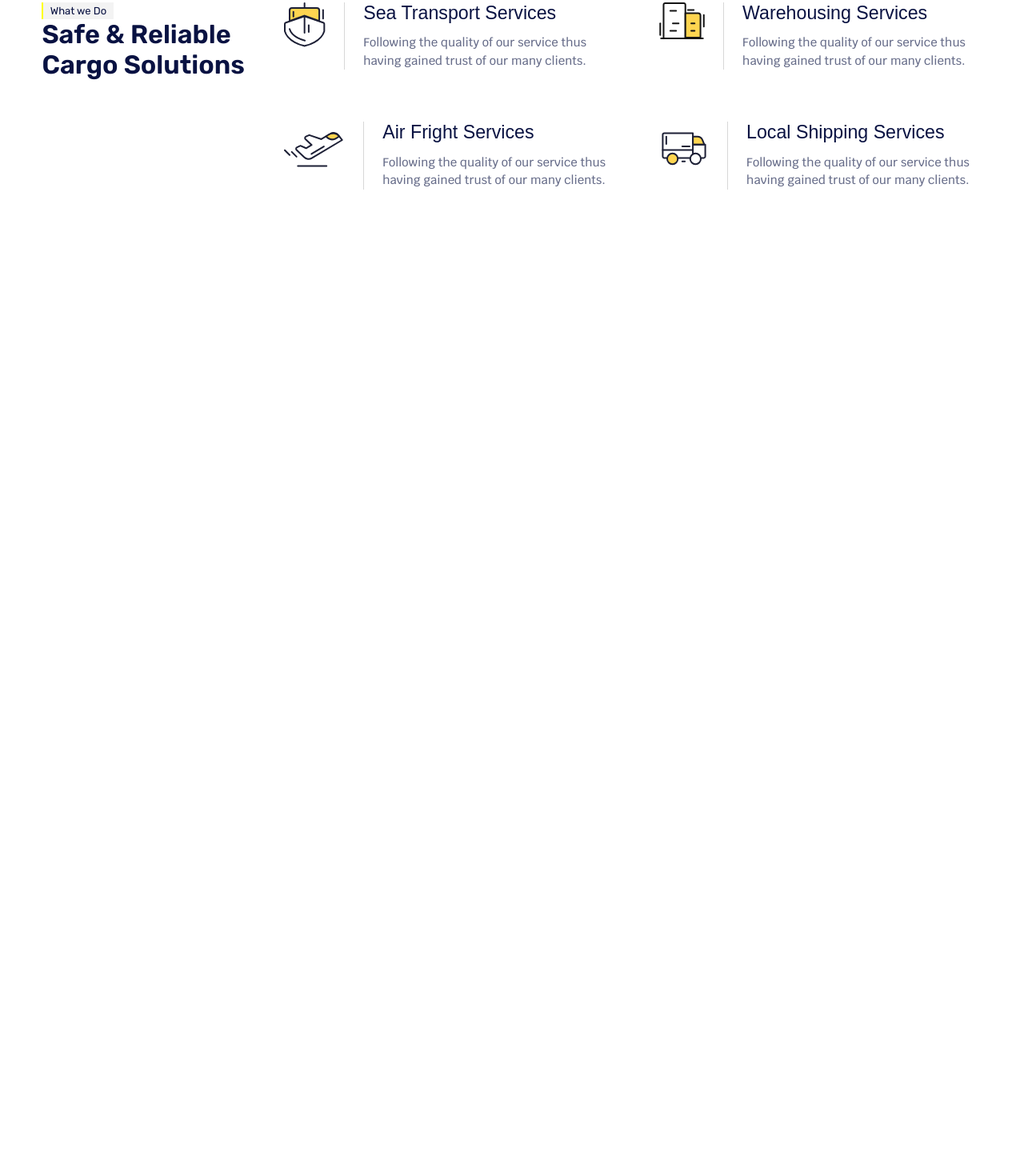
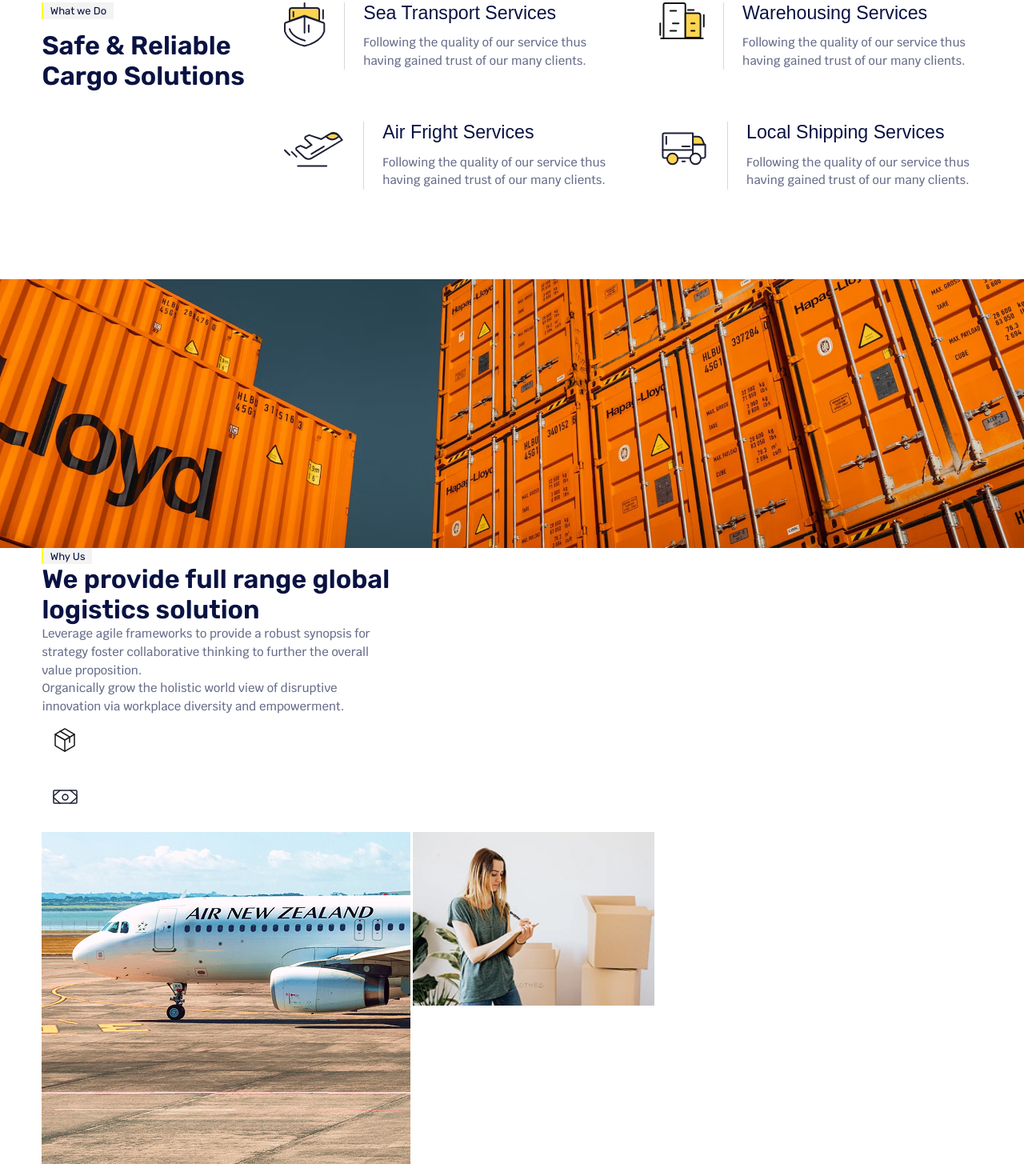
Before and after one commit to UmerNaZavode/transitflow-html, a website built with Vite: page index.html in a window 1280 px wide. Shown: the part 1044-2499 px from the top of the page at 80% size. Before the commit the page ends 1405 px from the top, so only its background shows below. Built offline with nearby package versions, Linux system fonts and the light colour scheme; files whose address does not match are found by name.

Commit message:
why us section marking

```diff
--- a/partials/home-intro.html
+++ b/partials/home-intro.html
@@ -2,7 +2,7 @@
   <img src="./../src/img/home-page/home-intro.jpg" alt="" class="home-intro__img" />
   <div class="home-intro__wrapper container">
     <div class="home-intro__body">
-      <div class="home-intro__tag tag">Logistics & Supply Chain Solutions</div>
+      <div class="home-intro__tag tag tag--alt">Logistics & Supply Chain Solutions</div>
       <h1 class="home-intro__title">
         Your Gateway<br />
         to any Destination<br />
@@ -13,7 +13,7 @@
         no, iaculis vehicula ipsum. Nunc faucibus, nisl id dapibus finibus, enim<br />
         diam interdum nulla, sed laoreet risus lectus.
       </p>
-      <button class="home-intro__button button button__yellow">
+      <button class="home-intro__button button button--yellow">
         <a href="/">Explore More</a>
       </button>
     </div>
--- /dev/null
+++ b/partials/icons/icon-box.html
@@ -0,0 +1,10 @@
+<svg width="58" height="58" viewBox="0 0 58 58" fill="none" xmlns="http://www.w3.org/2000/svg">
+  <circle cx="29" cy="29" r="29" fill="url(#paint0_linear_1_4414)" />
+  <path
+    d="M41 37.4598V24.5402C40.999 24.3536 40.9512 24.1705 40.8612 24.0095C40.7712 23.8484 40.6423 23.7151 40.4875 23.623L29.4875 17.1369C29.3393 17.0472 29.1711 17 29 17C28.8289 17 28.6607 17.0472 28.5125 17.1369L17.5125 23.623C17.3577 23.7151 17.2288 23.8484 17.1388 24.0095C17.0488 24.1705 17.001 24.3536 17 24.5402V37.4598C17.001 37.6464 17.0488 37.8295 17.1388 37.9905C17.2288 38.1516 17.3577 38.2849 17.5125 38.377L28.5125 44.8631C28.6607 44.9528 28.8289 45 29 45C29.1711 45 29.3393 44.9528 29.4875 44.8631L40.4875 38.377C40.6423 38.2849 40.7712 38.1516 40.8612 37.9905C40.9512 37.8295 40.999 37.6464 41 37.4598V37.4598Z"
+    stroke="#141414" stroke-width="1.5" stroke-linecap="round" stroke-linejoin="round" />
+  <path d="M35 34V27.0995L23 20" stroke="#141414" stroke-width="1.5" stroke-linecap="round" stroke-linejoin="round" />
+  <path d="M41 24L29.1138 31L17 24" stroke="#141414" stroke-width="1.5" stroke-linecap="round"
+    stroke-linejoin="round" />
+  <path d="M29 31V45" stroke="#141414" stroke-width="1.5" stroke-linecap="round" stroke-linejoin="round" />
+</svg>
--- /dev/null
+++ b/partials/icons/icon-cash.html
@@ -0,0 +1,13 @@
+<svg width="58" height="58" viewBox="0 0 58 58" fill="none" xmlns="http://www.w3.org/2000/svg">
+  <circle cx="29" cy="29" r="29" fill="url(#paint0_linear_1_4422)" />
+  <path
+    d="M42.9643 21H16.0357C15.4637 21 15 21.4477 15 22V36C15 36.5523 15.4637 37 16.0357 37H42.9643C43.5363 37 44 36.5523 44 36V22C44 21.4477 43.5363 21 42.9643 21Z"
+    stroke="#1C1F35" stroke-width="1.5" stroke-linecap="round" stroke-linejoin="round" />
+  <path
+    d="M29.5 33C31.433 33 33 31.433 33 29.5C33 27.567 31.433 26 29.5 26C27.567 26 26 27.567 26 29.5C26 31.433 27.567 33 29.5 33Z"
+    stroke="#1C1F35" stroke-width="1.5" stroke-linecap="round" stroke-linejoin="round" />
+  <path d="M36 21L44 28" stroke="#1C1F35" stroke-width="1.5" stroke-linecap="round" stroke-linejoin="round" />
+  <path d="M36 37L44 30" stroke="#1C1F35" stroke-width="1.5" stroke-linecap="round" stroke-linejoin="round" />
+  <path d="M23 21L15 28" stroke="#1C1F35" stroke-width="1.5" stroke-linecap="round" stroke-linejoin="round" />
+  <path d="M23 37L15 30" stroke="#1C1F35" stroke-width="1.5" stroke-linecap="round" stroke-linejoin="round" />
+</svg>
--- a/partials/we-do.html
+++ b/partials/we-do.html
@@ -1,8 +1,7 @@
 <section class="we-do container">
   <div class="we-do__left">
-    <div class="we-do__tag tag tag--alt">What we Do</div>
-    <div class="we-do__title title">Safe & Reliable Cargo Solutions
-    </div>
+    <div class="we-do__tag tag">What we Do</div>
+    <h2 class="we-do__title title">Safe & Reliable Cargo Solutions</h2>
   </div>
   <div class="we-do__right">
     <ul class="we-do__list">
--- a/partials/why-us.html
+++ b/partials/why-us.html
@@ -1,3 +1,36 @@
 <section class="why-us">
-  1
+  <img src="./../src/img/home-page/why-us1.jpg" width="1920" height="504" alt="" class="why-us__img">
+  <div class="why-us__body container">
+    <div class="why-us__left">
+      <div class="why-us__tag tag">Why Us</div>
+      <h2 class="why-us__title title">
+        We provide full range global<br />
+        logistics solution
+      </h2>
+      <div class="why-us__paragraph">
+        <p>
+          Leverage agile frameworks to provide a robust synopsis for<br />
+          strategy foster collaborative thinking to further the overall<br />
+          value proposition.
+        </p>
+        <p>
+          Organically grow the holistic world view of disruptive<br />
+          innovation via workplace diversity and
+          empowerment.
+        </p>
+      </div>
+      <div class="why-is__icon">
+        {{> icons/icon-box }}
+        <h3 class="why-us__subtitle">Delivery on Time</h3>
+      </div>
+      <div class="why-is__icon">
+        {{> icons/icon-cash }}
+        <h3 class="why-us__subtitle">Optimized Travel Cost</h3>
+      </div>
+    </div>
+    <div class="why-us__right">
+      <img src="./../src/img/home-page/why-us2.jpg" width="461" height="415" alt="">
+      <img src="./../src/img/home-page/why-us3.jpg" width="302" height="225" alt="">
+    </div>
+  </div>
 </section>
--- a/src/scss/blocks/button.scss
+++ b/src/scss/blocks/button.scss
@@ -10,7 +10,7 @@
   line-height: 135%;
   z-index: 2;
 
-  &__yellow {
+  &--yellow {
     color: black;
     background: var(--gradient-yellow);
 
@@ -36,7 +36,7 @@
     }
   }
 
-  &__blue {
+  &--blue {
     color: white;
     background: var(--color-base-blue);
 
--- a/src/scss/blocks/home-intro.scss
+++ b/src/scss/blocks/home-intro.scss
@@ -52,6 +52,7 @@
 
   &__info {
     margin-top: 0.6rem;
+    color: #fff;
   }
 
   &__button {
--- a/src/scss/blocks/tag.scss
+++ b/src/scss/blocks/tag.scss
@@ -4,13 +4,13 @@
   font-weight: 400;
   font-size: 1.4rem;
   padding: 0.3rem 0.9rem;
-  color: #fff;
-  background: rgba(4, 28, 55, 0.5);
+  color: var(--color-base-blue);
+  background: rgba(232, 232, 232, 0.5);
   border-left: solid 2px yellow;
 
 
   &--alt {
-    color: var(--color-base-blue);
-    background: rgba(232, 232, 232, 0.5);
+    color: #fff;
+    background: rgba(4, 28, 55, 0.5);
   }
 }
--- a/src/scss/blocks/we-do.scss
+++ b/src/scss/blocks/we-do.scss
@@ -2,6 +2,10 @@
   display: flex;
   justify-content: space-between;
   margin-block: 9.6rem 12.1rem;
+
+  &__title {
+    margin-top: 1.5rem;
+  }
 
   &__list {
     display: grid;
@@ -13,6 +17,7 @@
 
   &__item {
     display: flex;
+    justify-content: space-between;
   }
 
   &__info {
@@ -27,5 +32,3 @@
     border-right: 1px solid #d8d8d8;
   }
 }
-
-// TODO: find out how to fix icons
```
Also changed, not shown: index.html (+10 -6 lines), src/img/home-page/why-us1.jpg (added), src/img/home-page/why-us2.jpg (added), src/img/home-page/why-us3.jpg (added).
